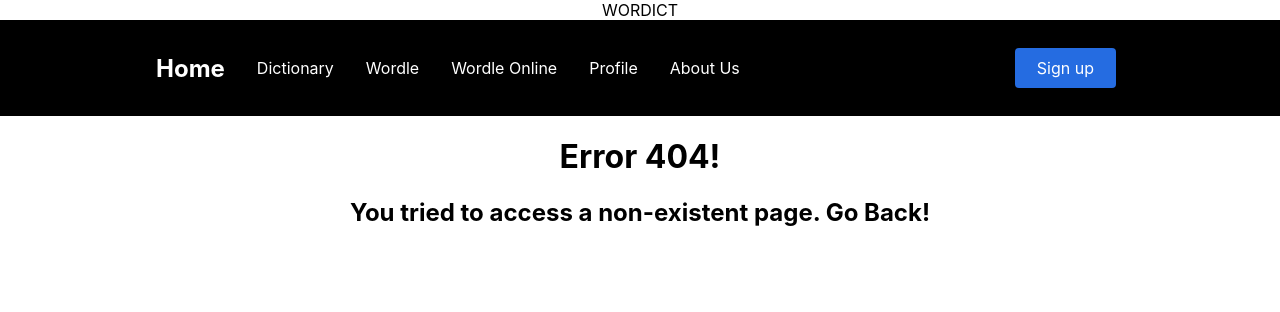
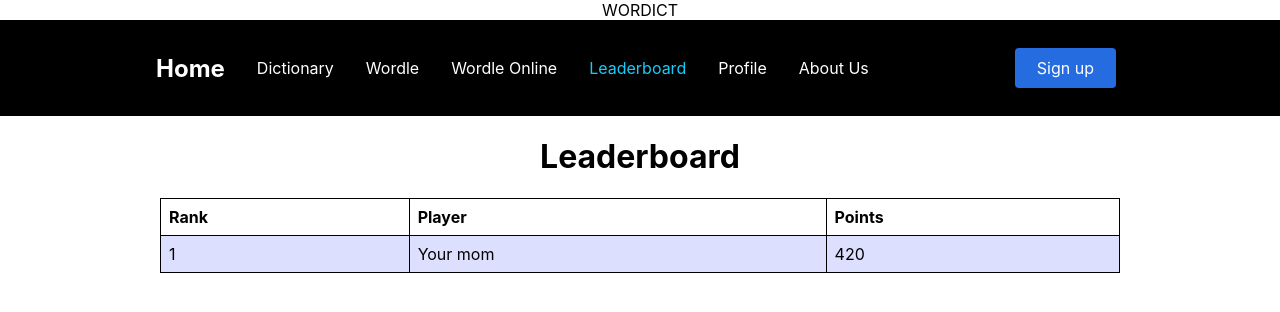
Before and after one commit to MarkProjs/wordict-project, a React (Create React App) app in the folder client/: page /leaderboard in a window 1280 px wide. Before the commit this address had no page. Shown: the top 312 px of the page. Built offline with nearby package versions, Linux system fonts and the light colour scheme.

Commit message:
added leaderboard page

```diff
--- a/client/src/components/Header.js
+++ b/client/src/components/Header.js
@@ -5,6 +5,7 @@ import Dict from "./pages/Dict.js";
 import Error from "./pages/Error.js";
 import SinglePlayerWordle from "./pages/SinglePlayerWordle.js";
 import MultiPlayerWordle from "./pages/MultiPlayerWordle.js";
+import LeaderBoard from "./pages/Leaderboard.js"
 import AboutUs from './pages/AboutUs.js';
 import Profile from "./pages/Profile.js";
 
@@ -21,6 +22,7 @@ function Header() {
           <Route path="/dict" exact element={<Dict/>} />
           <Route path="/wordle" exact element={<SinglePlayerWordle/>} />
           <Route path="/wordle-online/*" exact element={<MultiPlayerWordle/>}/>
+          <Route path="/leaderboard" exact element={<LeaderBoard/>}/>
           <Route path="/about" exact element={<AboutUs/>} />
           <Route path="/profile" exact element={<Profile/>} />
           <Route path="/*" exact element= {<Error/>}/>
--- a/client/src/components/NavBar.js
+++ b/client/src/components/NavBar.js
@@ -18,6 +18,9 @@ function NavBar() {
           <NavLink to="/wordle-online" activestyle="true" className='mainNavLink'>
             Wordle Online
           </NavLink>
+          <NavLink to="/leaderboard" activestyle="true" className='mainNavLink'>
+            Leaderboard
+          </NavLink>
           <NavLink to="/profile" activestyle="true" className='mainNavLink'>
             Profile
           </NavLink>
--- /dev/null
+++ b/client/src/components/pages/Leaderboard.css
@@ -0,0 +1,15 @@
+td, th {
+  border: 1px solid #000000;
+  text-align: left;
+  padding: 8px;
+}
+
+tr:nth-child(even){
+  background-color: #dddfff;
+}
+
+table {
+  margin: 0 auto;
+  width: 75%;
+  border-collapse: collapse;
+}
--- /dev/null
+++ b/client/src/components/pages/Leaderboard.js
@@ -0,0 +1,21 @@
+import './Leaderboard.css';
+
+function Leaderboard() {
+  return <>
+    <h1>Leaderboard</h1>
+    <table>
+      <tr>
+        <th>Rank</th>
+        <th>Player</th>
+        <th>Points</th>
+      </tr>
+      <tr>
+        <td>1</td>
+        <td>Your mom</td>
+        <td>420</td>
+      </tr>
+    </table>
+  </>
+}
+
+export default Leaderboard;
```
Also changed, not shown: 1 other file (tests, documents, lock files or other folders).
